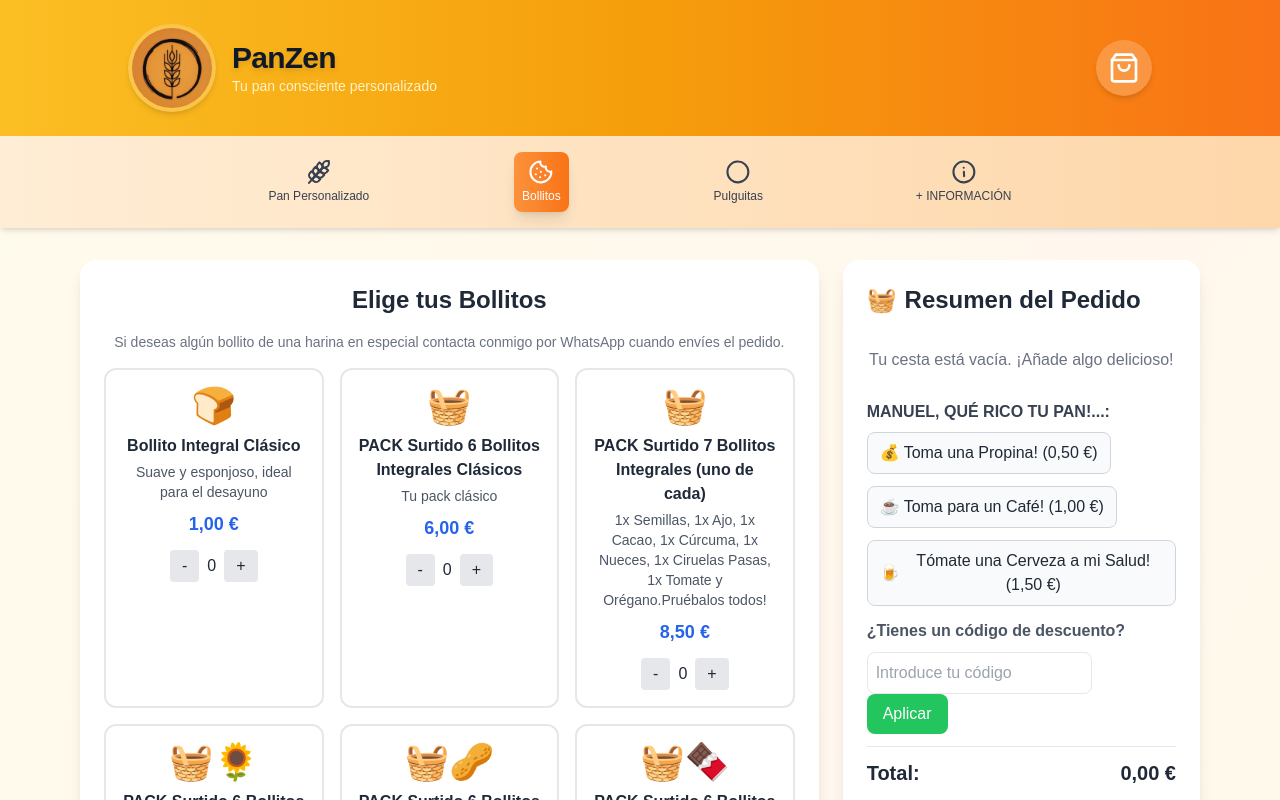
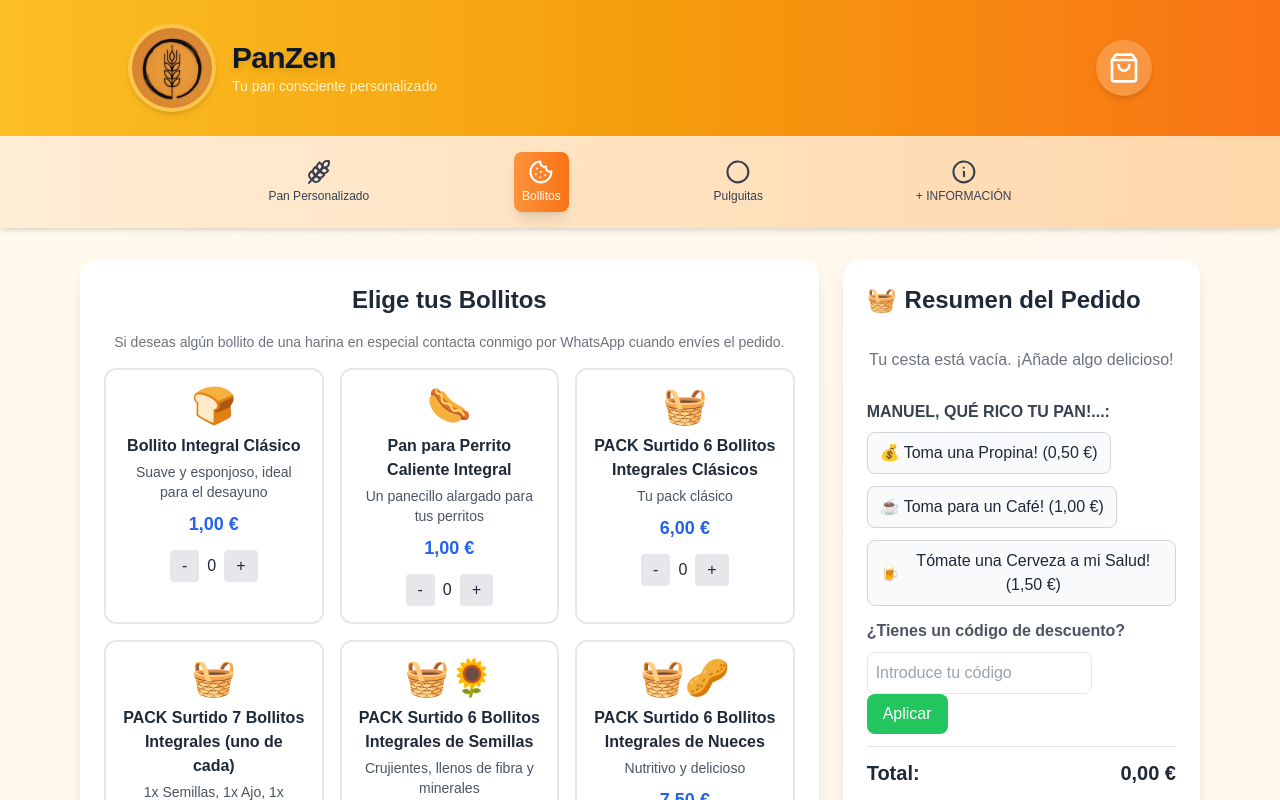
Before and after one commit to ruiznietocom-web/panes4, a React (Create React App) app: page /bollitos in a window 1280 px wide. Shown: the top 800 px of the page. Built offline with nearby package versions, Linux system fonts and the light colour scheme.

Commit message:
Update products.js

```diff
--- a/src/data/products.js
+++ b/src/data/products.js
@@ -77,7 +77,10 @@ export const extras = [
 export const bollitos = [
   { id: 1, name: "Bollito Integral Clásico", description: "Suave y esponjoso, ideal para el desayuno", image: "🍞", price: 1 },
 
-  { id: 1.05, name: "PACK Surtido 6 Bollitos Integrales Clásicos", description: "Tu pack clásico", image: "🧺", price: 6 },
+  { id: 1.05, name: "Pan para Perrito Caliente Integral ", description: "Un panecillo alargado para tus perritos", image: "🌭", price: 1 },
+
+
+  { id: 1.06, name: "PACK Surtido 6 Bollitos Integrales Clásicos", description: "Tu pack clásico", image: "🧺", price: 6 },
 
 
   { id: 1.1, name: "PACK Surtido 7 Bollitos Integrales (uno de cada)", description: "1x Semillas, 1x Ajo, 1x Cacao, 1x Cúrcuma, 1x Nueces, 1x Ciruelas Pasas, 1x Tomate y Orégano.Pruébalos todos!", image: "🧺", price: 8.50 },
```
